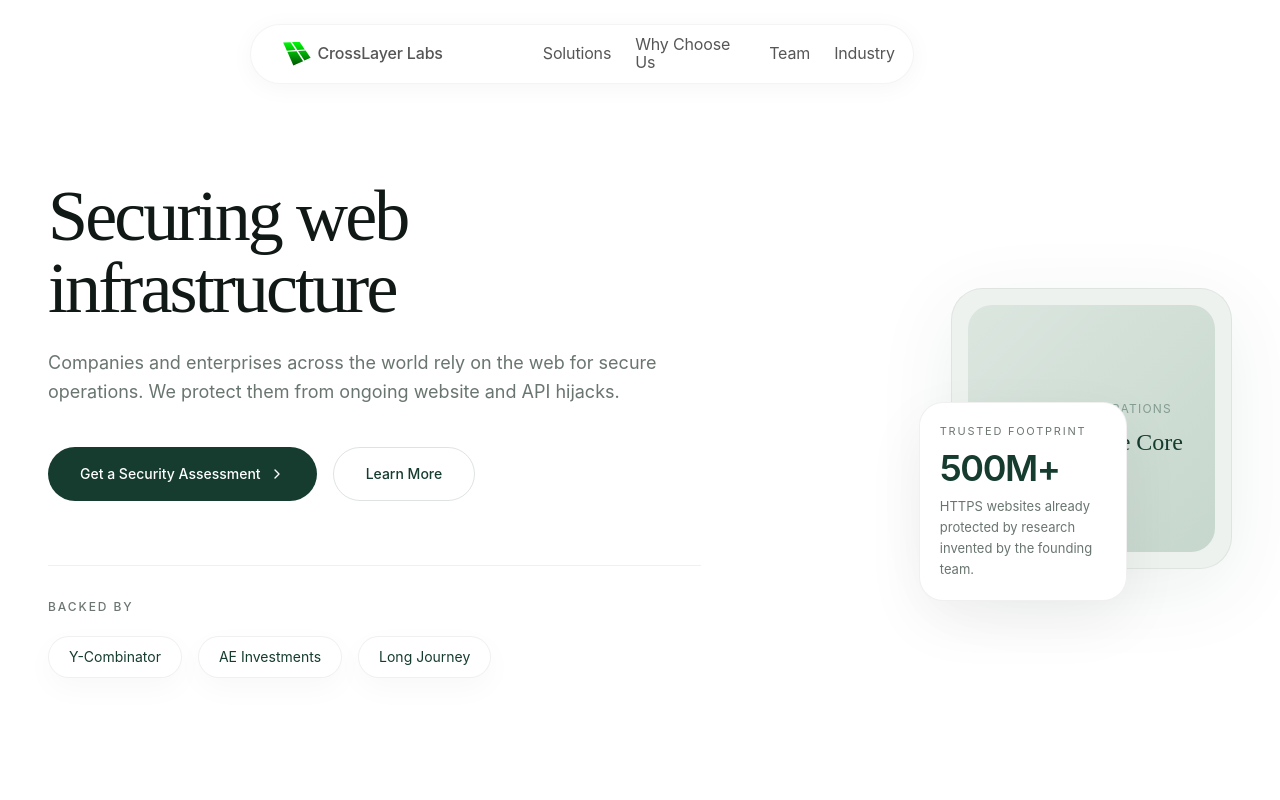
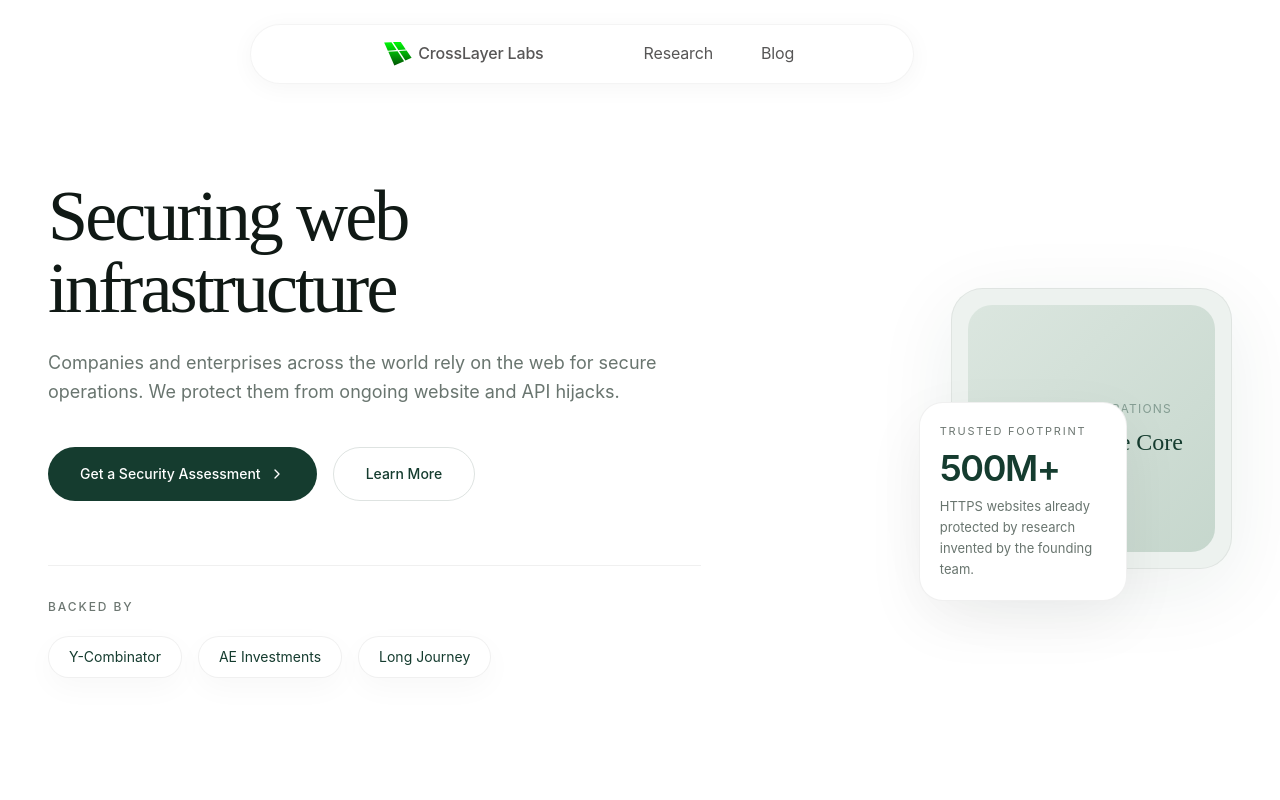
Before and after one commit to Ux-Geek/Crosslayer-Labs, a Next.js app: page / in a window 1280 px wide. Shown: the top 800 px of the page. Built offline with nearby package versions, Linux system fonts and the light colour scheme; a web font is replaced by a local one.

Commit message:
refactor: update navbar navigation links to Research and Blog with adjusted spacing

```diff
--- a/src/components/CTAFooter.tsx
+++ b/src/components/CTAFooter.tsx
@@ -73,12 +73,8 @@ export default function CTAFooter() {
               <div className="mt-20 flex flex-col">
                 <span className="text-xs uppercase tracking-widest text-white/30">Navigation</span>
                 <nav className="mt-8 flex flex-col gap-4 text-[24px] font-medium text-white/70">
-                  <a href="#" className="hover:text-white transition-colors flex items-center gap-2">
-                    Case Studies <ArrowRight className="h-5 w-5 opacity-0 group-hover:opacity-100 transition-opacity" />
-                  </a>
-                  <a href="#" className="hover:text-white transition-colors">Insights</a>
-                  <a href="#" className="hover:text-white transition-colors">About us</a>
-                  <a href="#" className="hover:text-white transition-colors">Contact</a>
+                  <a href="#research" className="hover:text-white transition-colors">Research</a>
+                  <a href="#blog" className="hover:text-white transition-colors">Blog</a>
                 </nav>
               </div>
             </div>
--- a/src/components/Navbar.tsx
+++ b/src/components/Navbar.tsx
@@ -19,30 +19,18 @@ export default function Navbar() {
         </a>
 
         {/* Navigation Links */}
-        <nav className="flex h-[19px] w-[352px] flex-row items-center gap-6">
+        <nav className="flex flex-row items-center gap-12">
           <a
-            href="#solutions"
-            className="w-auto text-[16px] font-normal leading-[110%] tracking-[-0.01em] text-[#575656] transition-colors hover:text-[#2A2A2A]"
+            href="#research"
+            className="text-[16px] font-normal leading-[110%] tracking-[-0.01em] text-[#575656] transition-colors hover:text-[#2A2A2A]"
           >
-            Solutions
+            Research
           </a>
           <a
-            href="#why-us"
-            className="w-auto text-[16px] font-normal leading-[110%] tracking-[-0.01em] text-[#575656] transition-colors hover:text-[#2A2A2A]"
+            href="#blog"
+            className="text-[16px] font-normal leading-[110%] tracking-[-0.01em] text-[#575656] transition-colors hover:text-[#2A2A2A]"
           >
-            Why Choose Us
-          </a>
-          <a
-            href="#team"
-            className="w-auto text-[16px] font-normal leading-[110%] tracking-[-0.01em] text-[#575656] transition-colors hover:text-[#2A2A2A]"
-          >
-            Team
-          </a>
-          <a
-            href="#industries"
-            className="w-auto text-[16px] font-normal leading-[110%] tracking-[-0.01em] text-[#575656] transition-colors hover:text-[#2A2A2A]"
-          >
-            Industry
+            Blog
           </a>
         </nav>
 
```
